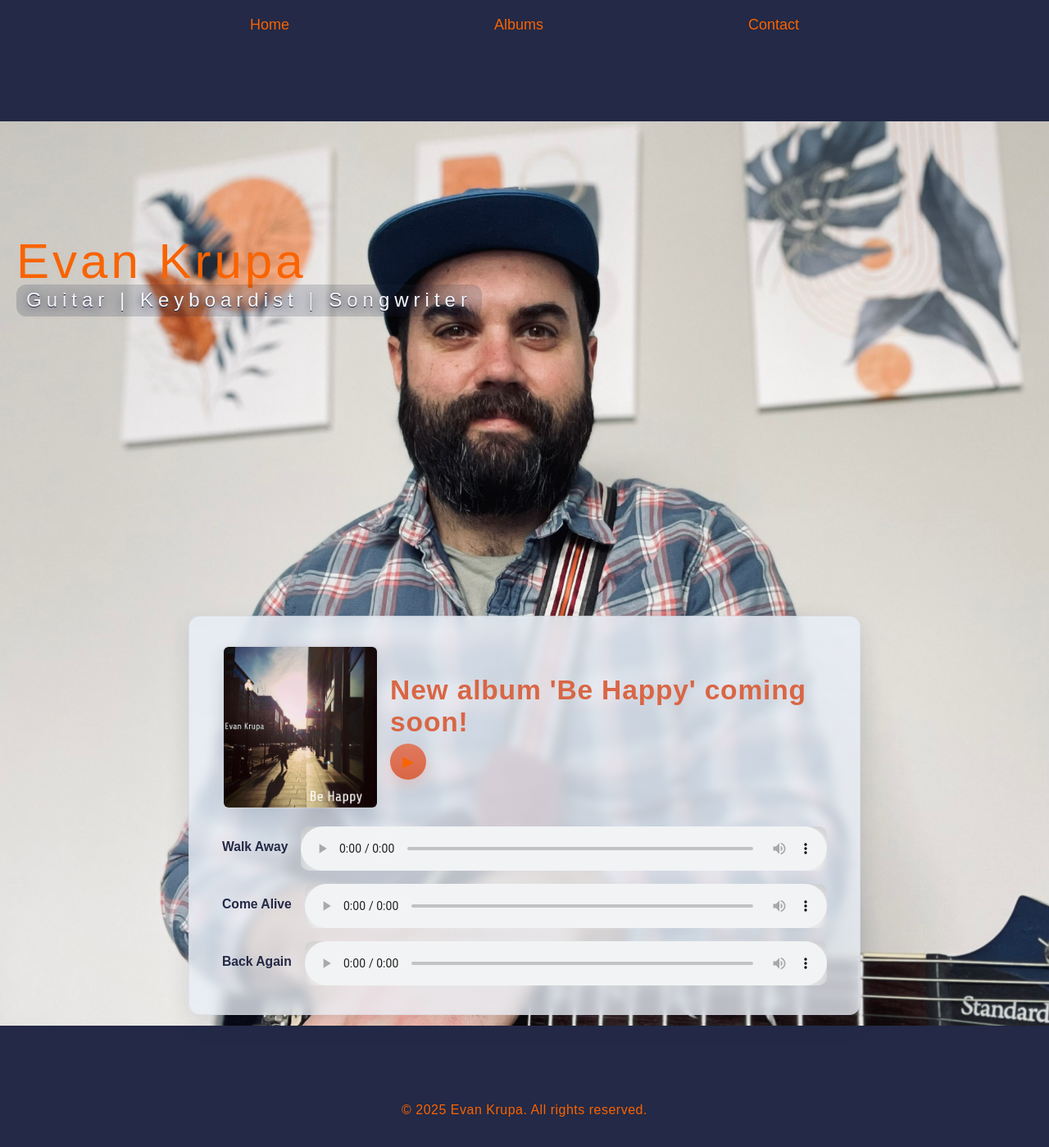
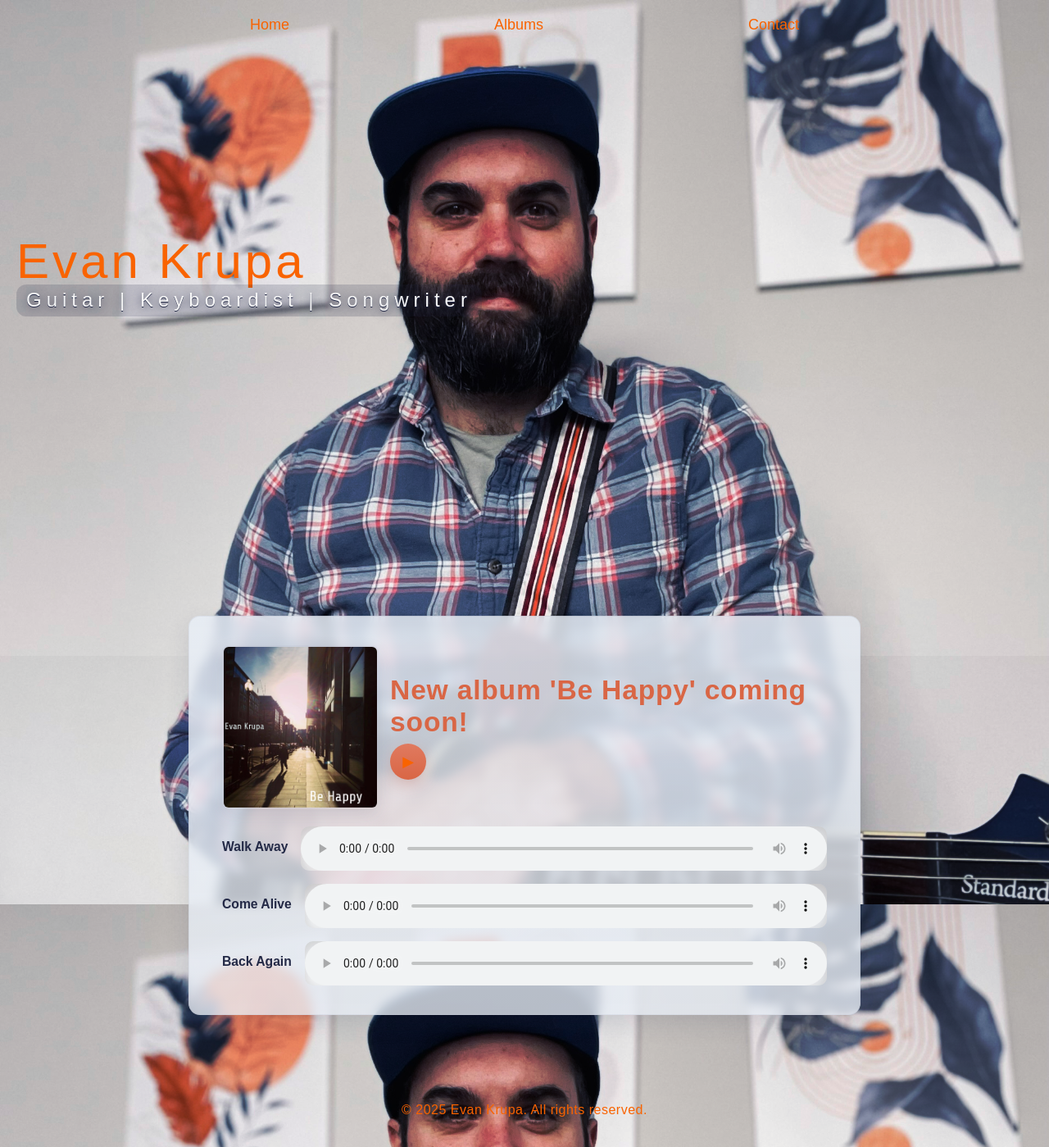
Before and after one commit to EKrupa/krupamusic, a Django app: page / in a window 1280 px wide. Shown: the whole page at 82% size. Run offline with Django 5.2, Linux system fonts and the light colour scheme.

Commit message:
homefresh

```diff
--- a/static/css/index.css
+++ b/static/css/index.css
@@ -79,12 +79,13 @@
 
 body {
 
-    background-color: #232946;
-    background-image: url('/static/meguitar.jpeg');
-    color: rgb(11, 58, 210);
+    background: linear-gradient(135deg, #232946 60%, #3d405b 100%);
+    background-image: linear-gradient(rgba(35,41,70,0.72), rgba(61,64,91,0.62)), url('/static/meguitar.jpeg');
+    background-blend-mode: overlay;
+    color: #f7f7f7;
     background-repeat: no-repeat;
     background-position: center center;
-    background-size: contain;
+    background-size: cover;
     background-attachment: fixed;
     padding: 20px;
 
```
